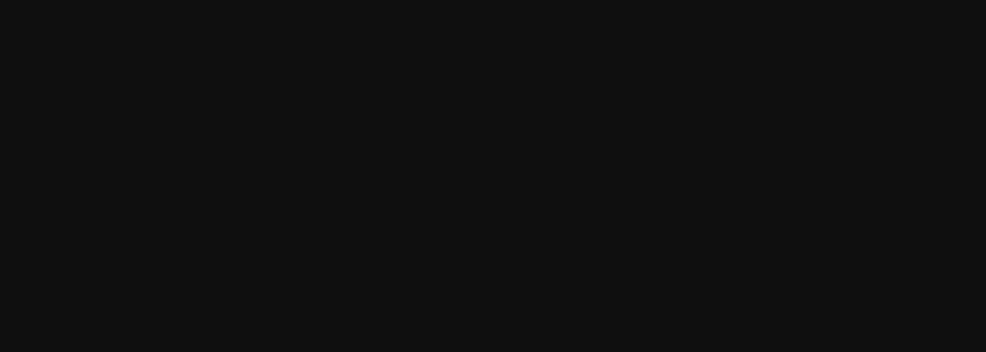
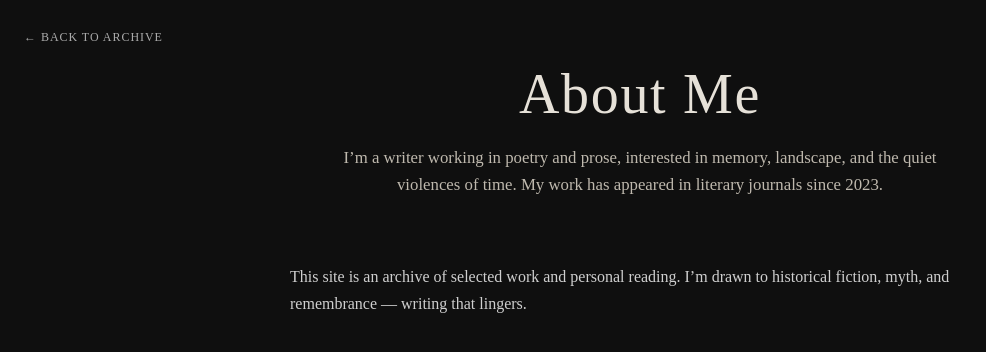
Before and after one commit to enyaf/JADE-2026, a React (Vite) app: page /JADE-2026/about in a window 1280 px wide. Before the commit this address had no page. Shown: the top 352 px of the page, without its empty margins (0-986 px from the left). Built offline with nearby package versions, Linux system fonts and the light colour scheme.

Commit message:
button about

```diff
--- /dev/null
+++ b/src/About.jsx
@@ -0,0 +1,33 @@
+import { Link } from "react-router-dom";
+
+function About() {
+  return (
+    <div className="page">
+      {/* BACK BUTTON */}
+      <div className="bookshelf-back">
+        <Link to="/" className="back-link">
+          ← Back to Archive
+        </Link>
+      </div>
+
+      <header className="header">
+        <h1 className="name">About Me</h1>
+        <p className="blurb">
+          I’m a writer working in poetry and prose, interested in memory,
+          landscape, and the quiet violences of time. My work has appeared
+          in literary journals since 2023.
+        </p>
+      </header>
+
+      <section style={{ maxWidth: "700px", margin: "0 auto", lineHeight: "1.7", color: "rgba(255,255,255,0.8)" }}>
+        <p>
+          This site is an archive of selected work and personal reading.
+          I’m drawn to historical fiction, myth, and remembrance —
+          writing that lingers.
+        </p>
+      </section>
+    </div>
+  );
+}
+
+export default About;
--- a/src/App.jsx
+++ b/src/App.jsx
@@ -5,6 +5,7 @@
 import rockiesFour from "./assets/rockies4.png";
 import { Routes, Route, Link } from "react-router-dom";
 import Bookshelf from "./Bookshelf";
+import About from "./About";
 
 const works = [
   {
@@ -59,6 +60,10 @@
             </span>
             <span className="bookshelf-text">Bookshelf</span>
           </Link>
+          {/* ABOUT BUTTON */}
+  <Link to="/about" className="bookshelf-link">
+    <span className="bookshelf-text">About</span>
+  </Link>
          </div>
             {/* YOUR EXISTING PAGE (UNCHANGED) */}
             <header className="header">
@@ -100,6 +105,7 @@
 
       {/* BOOKSHELF PAGE */}
       <Route path="/bookshelf" element={<Bookshelf />} />
+      <Route path="/about" element={<About />} />
     </Routes>
   );
 }
```
